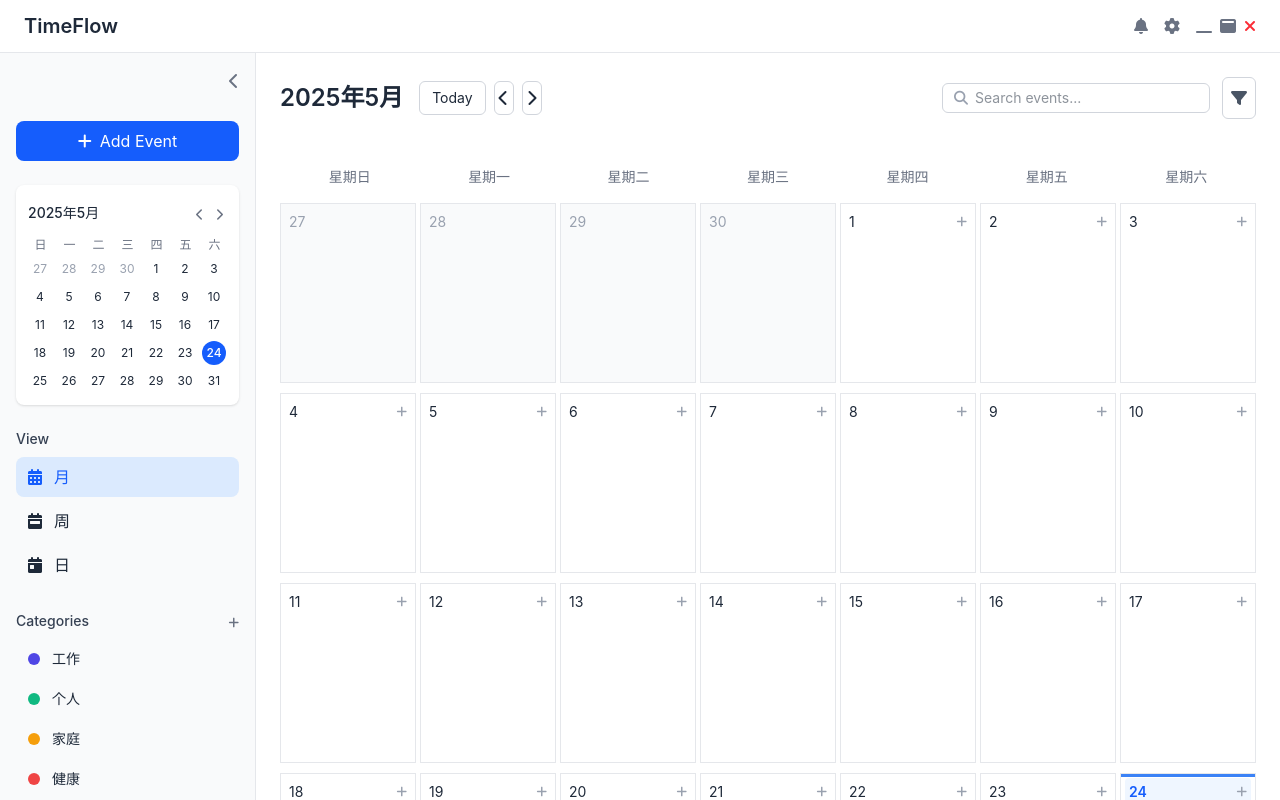
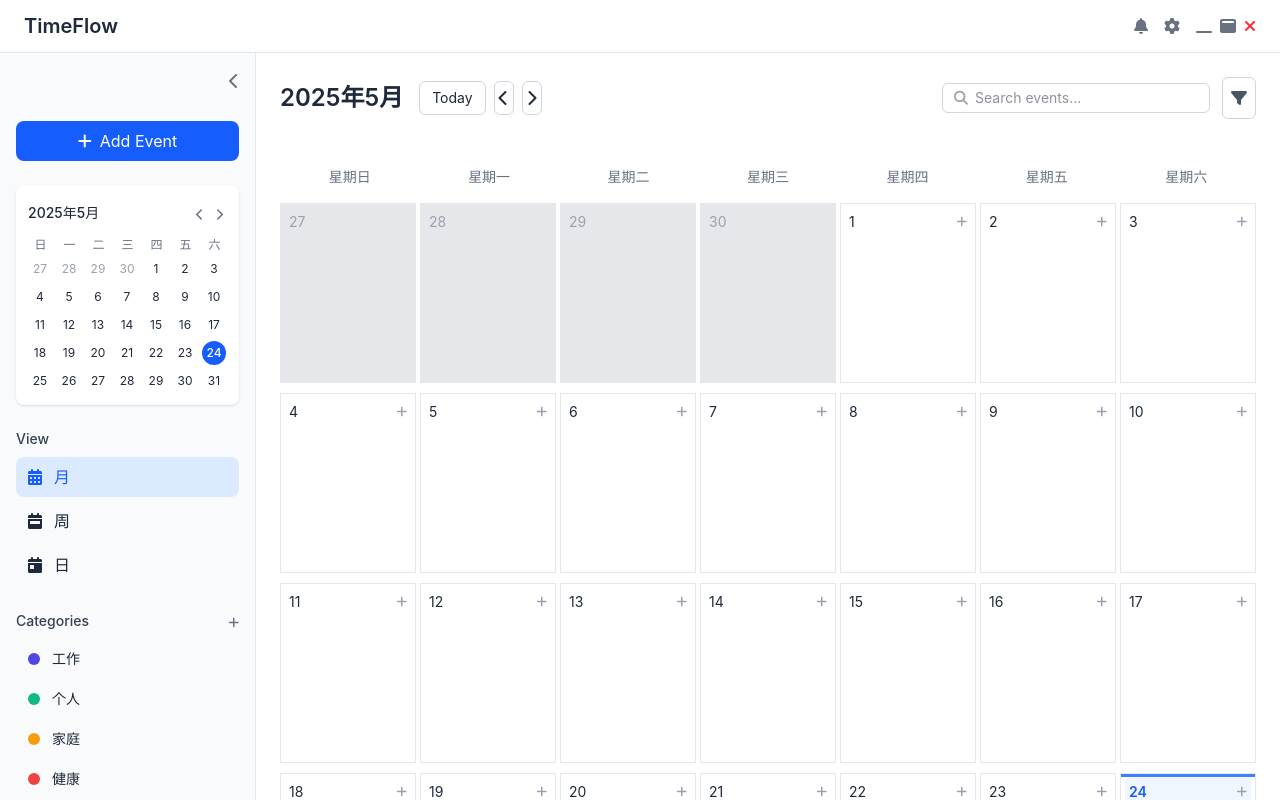
Before and after one commit to SYSU-TimeFlow/TimeFlow, a Vue app: page /#/ in a window 1280 px wide. Shown: the top 800 px of the page. Built offline with nearby package versions, Linux system fonts and the light colour scheme.

Commit message:
pref: 优化日历月份分界背景不明显的问题

```diff
--- a/src/components/CalendarMain.vue
+++ b/src/components/CalendarMain.vue
@@ -83,7 +83,7 @@
           :key="index"
           :class="[
             'calendar-day border border-gray-200 h-[180px] p-1 relative overflow-hidden',
-            day.isCurrentMonth ? 'bg-white' : 'bg-gray-50', // 根据是否当前月份设置背景色
+            day.isCurrentMonth ? 'bg-white' : 'bg-gray-200', // 修改这里
             day.isToday ? 'today' : '', // 如果是今天，添加 'today' 类
             day.isWeekend ? 'weekend' : '', // 如果是周末，添加 'weekend' 类
           ]"
```
